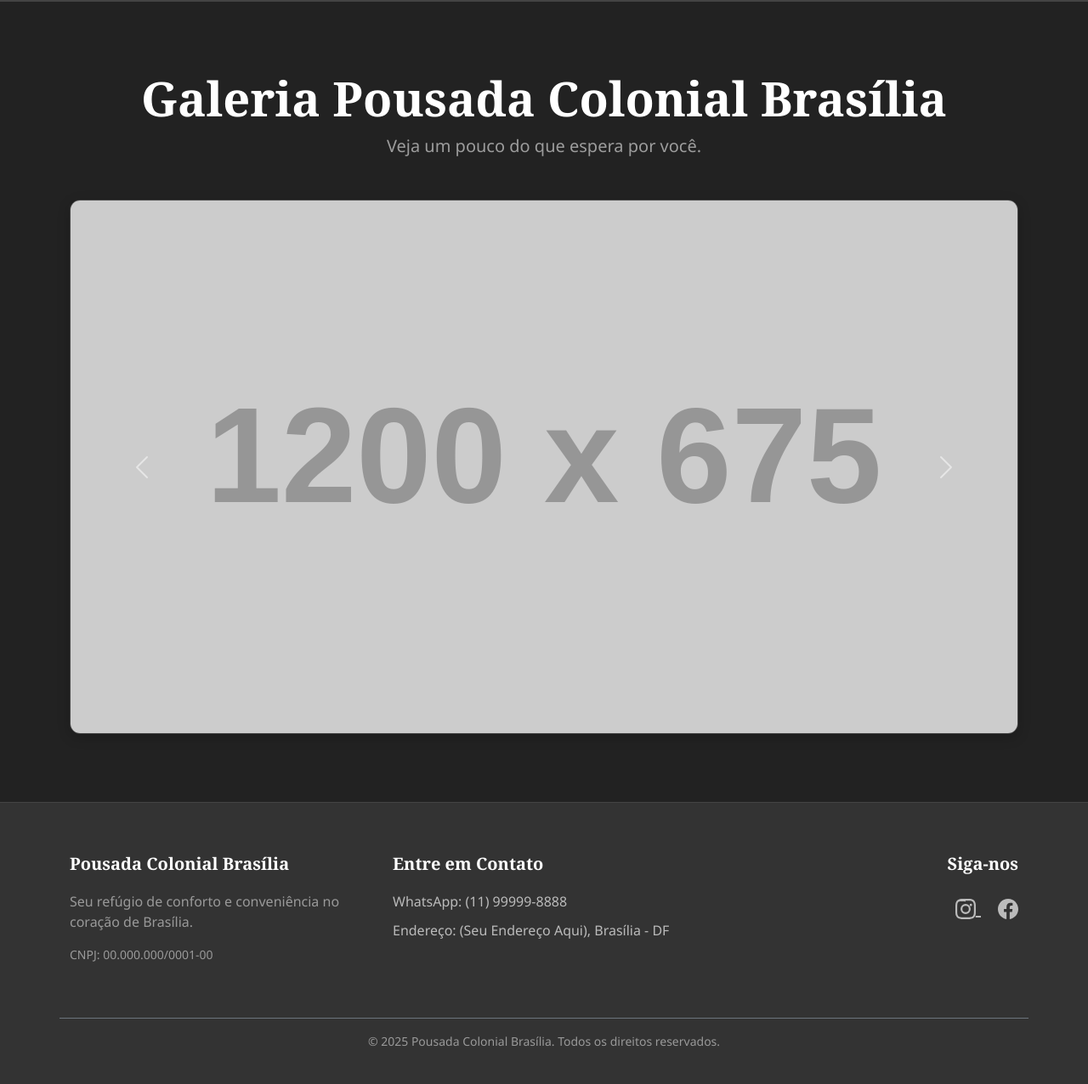
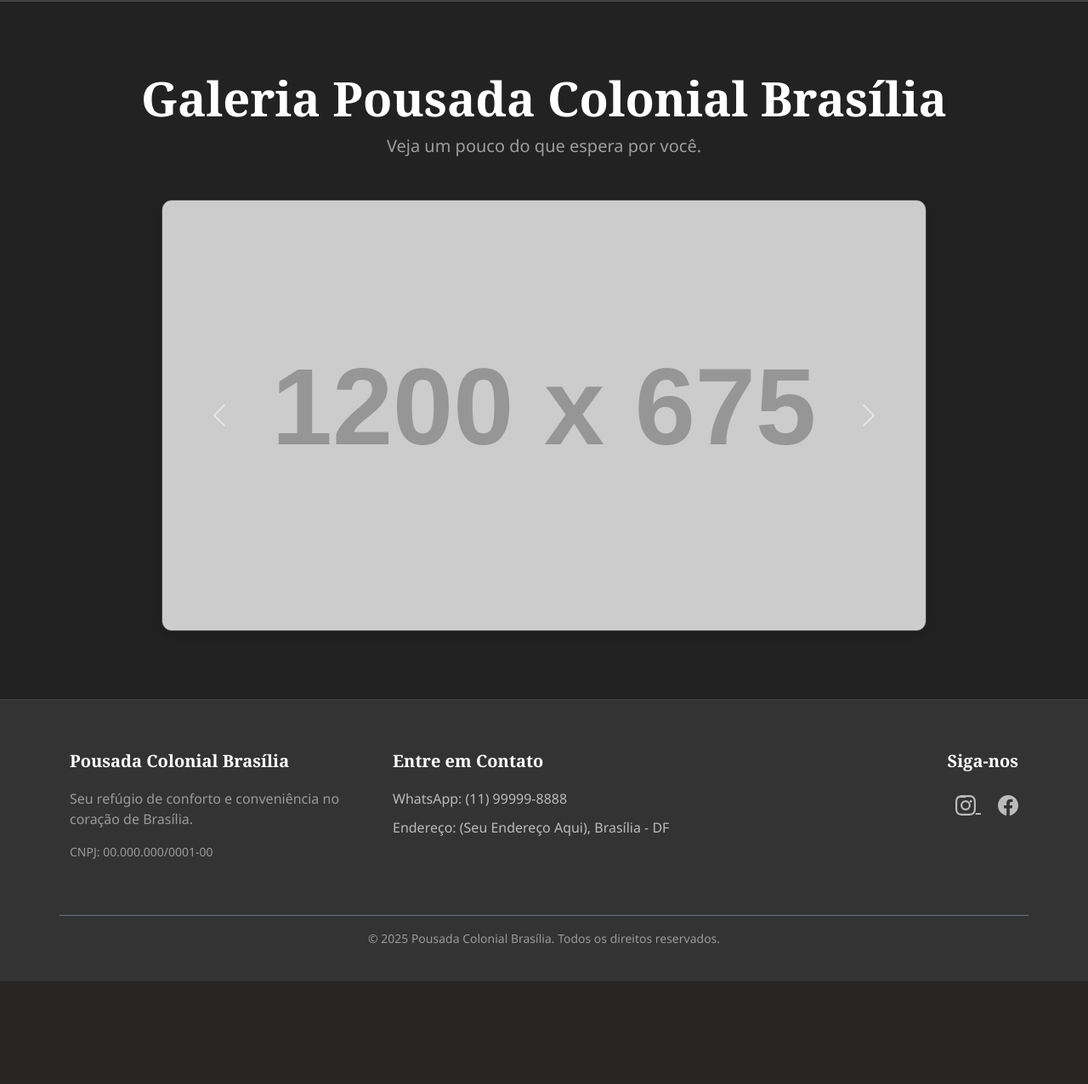
Before and after one commit to iago2024/colonial, a Flask app: page / in a window 1280 px wide. Shown: the part 1026-2302 px from the top of the page at 85% size. After the commit the page ends 2181 px from the top, so only its background shows below. Run offline with Flask 3, Linux system fonts and the light colour scheme; grey boxes labelled with a size stand in for pictures from a placeholder-image service; some libraries are stand-ins or nearby versions.

Commit message:
Update style.css

```diff
--- a/static/style.css
+++ b/static/style.css
@@ -243,12 +243,16 @@ body {
     color: var(--text-dim);
 }
 
-/* Container do carrossel */
+/* Container do carrossel (MUDANÇA AQUI) */
 .carousel {
     border-radius: 12px;
     overflow: hidden;
     border: 1px solid var(--border-color);
     box-shadow: 0 4px 15px rgba(0, 0, 0, 0.2);
+
+    /* ADICIONADO: Limita a largura e centraliza */
+    max-width: 900px; /* Define uma largura máxima (pode ajustar) */
+    margin: 0 auto;   /* Centraliza o carrossel na seção */
 }
 
 /* Imagens do carrossel (para manter o formato) */
```
